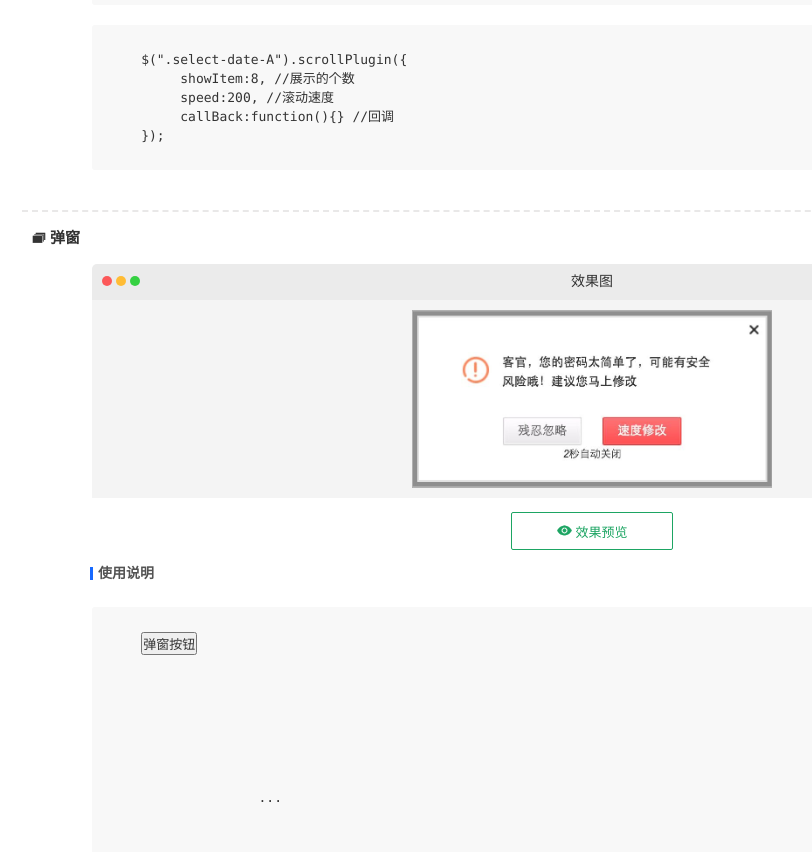
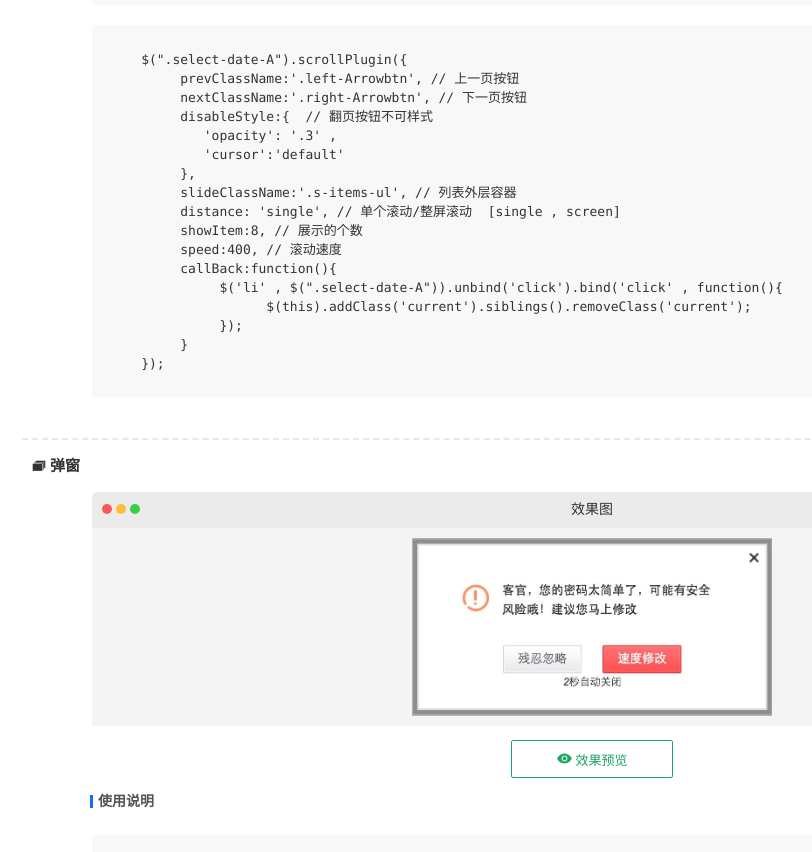
Before and after one commit to yansuran/yansuran.github.io, a plain HTML site: page plugin/index.html in a window 1280 px wide. Shown: the part 3097-3949 px from the top of the page, without its empty margins (48-860 px from the left). Drawn offline with Linux system fonts and the light colour scheme; a script that the page names is missing.

Commit message:
YJs plugin 轮播 ,修改示例代码

```diff
--- a/plugin/index.html
+++ b/plugin/index.html
@@ -192,9 +192,21 @@
 
                     <pre><code data-language="javascript">
      $(".select-date-A").scrollPlugin({
-          showItem:8, //展示的个数
-          speed:200, //滚动速度
-          callBack:function(){} //回调
+          prevClassName:'.left-Arrowbtn', // 上一页按钮
+          nextClassName:'.right-Arrowbtn', // 下一页按钮
+          disableStyle:{  // 翻页按钮不可样式
+             'opacity': '.3' ,
+             'cursor':'default'
+          },
+          slideClassName:'.s-items-ul', // 列表外层容器
+          distance: 'single', // 单个滚动/整屏滚动  [single , screen]
+          showItem:8, // 展示的个数
+          speed:400, // 滚动速度
+          callBack:function(){
+               $('li' , $(".select-date-A")).unbind('click').bind('click' , function(){
+                     $(this).addClass('current').siblings().removeClass('current');
+               });
+          }
      });
                     </code></pre>
                       </div>
```
